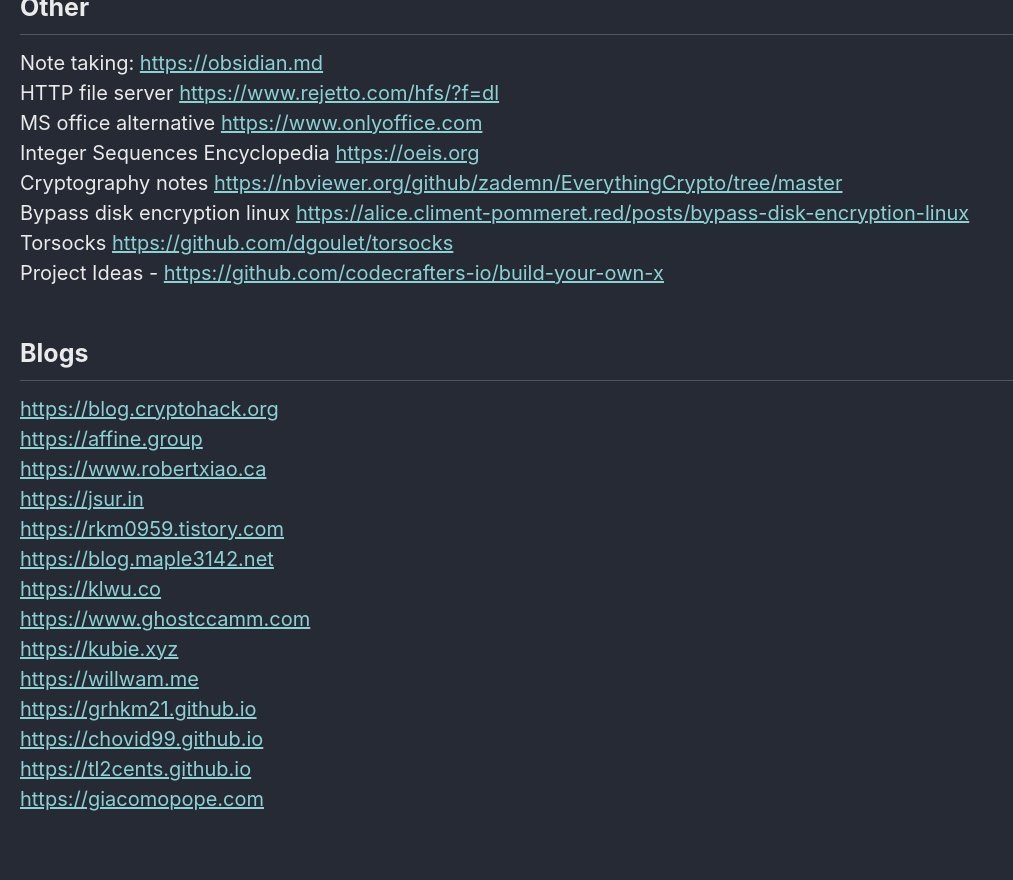
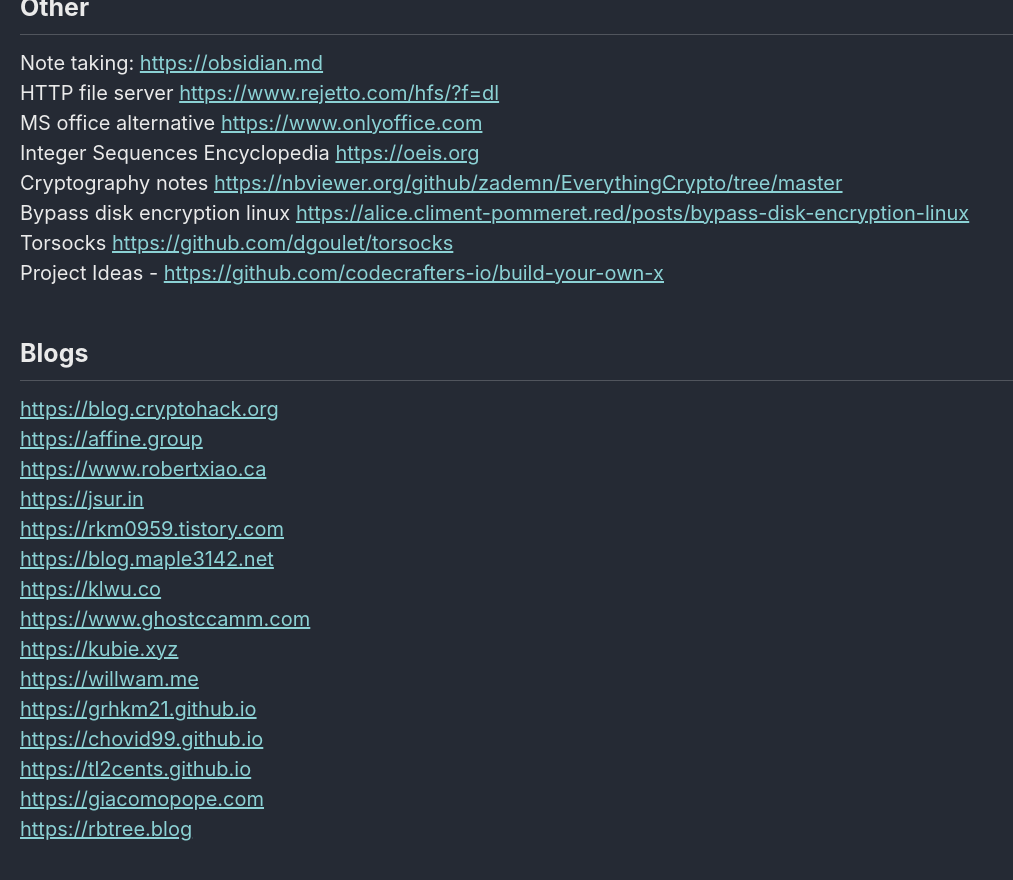
Before and after one commit to Connor-McCartney/Connor-McCartney.github.io, a Jekyll site: the page built from _pages/misc/resources.md, in a window 1280 px wide and 900 px high, scrolled down 1516 px. Shown: the top 880 px of the window, without its empty margins (0-1013 px from the left). Built offline with Jekyll 4.4.1, drawn with Linux system fonts in a browser that asks for light colours; cached includes are drawn as plain includes.

Commit message:
Update resources.md

```diff
--- a/_pages/misc/resources.md
+++ b/_pages/misc/resources.md
@@ -71,3 +71,4 @@ Project Ideas - <https://github.com/codecrafters-io/build-your-own-x> <br>
 <https://chovid99.github.io> <br>
 <https://tl2cents.github.io> <br>
 <https://giacomopope.com> <br>
+<https://rbtree.blog> <br>
```
